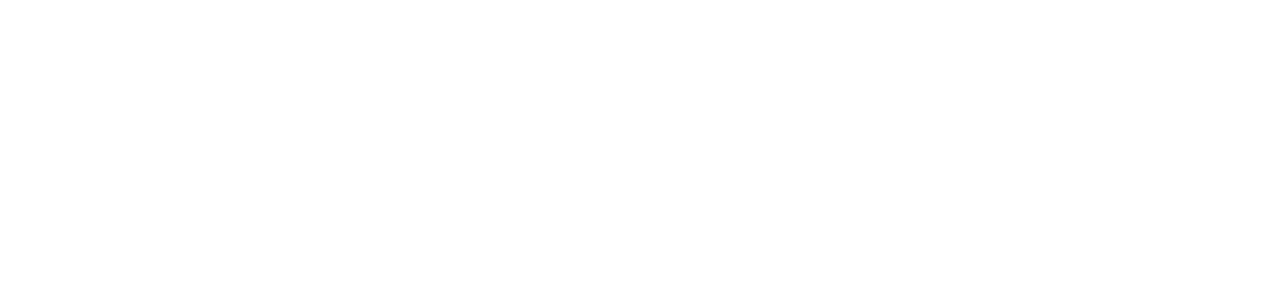
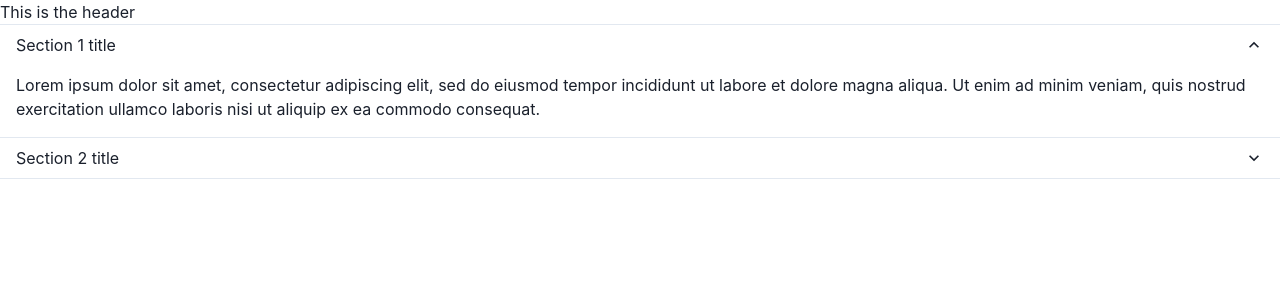
Before and after one commit to LamiSaadat/hackthe6ix-hackathon, a React (Create React App) app in the folder client/: page / in a window 1280 px wide. Shown: the top 300 px of the page. Built offline with nearby package versions, Linux system fonts and the light colour scheme.

Commit message:
initial project structure set up

```diff
--- a/client/package.json
+++ b/client/package.json
@@ -3,12 +3,15 @@
   "version": "0.1.0",
   "private": true,
   "dependencies": {
+    "@chakra-ui/icons": "^2.0.8",
+    "@chakra-ui/react": "^2.2.8",
     "@testing-library/jest-dom": "^5.16.5",
     "@testing-library/react": "^13.3.0",
     "@testing-library/user-event": "^13.5.0",
     "axios": "^0.27.2",
     "react": "^18.2.0",
     "react-dom": "^18.2.0",
+    "react-router-dom": "^6.3.0",
     "react-scripts": "5.0.1",
     "sass": "^1.54.5",
     "web-vitals": "^2.1.4"
--- a/client/src/App.js
+++ b/client/src/App.js
@@ -1,7 +1,21 @@
 import "./App.scss";
+import { BrowserRouter as Router, Routes, Route } from "react-router-dom";
+import { ChakraProvider } from "@chakra-ui/react";
 
-function App() {
-  return <div></div>;
-}
+import Home from "./pages/Home/Home";
+import Header from "./components/Header/Header";
+
+const App = () => {
+  return (
+    <ChakraProvider>
+      <Router>
+        <Header />
+        <Routes>
+          <Route exact path="/" element={<Home />} />
+        </Routes>
+      </Router>
+    </ChakraProvider>
+  );
+};
 
 export default App;
--- /dev/null
+++ b/client/src/components/Header/Header.js
@@ -0,0 +1,7 @@
+import "./Header.scss";
+
+function Header() {
+  return <div>This is the header</div>;
+}
+
+export default Header;
--- /dev/null
+++ b/client/src/pages/Home/Home.js
@@ -0,0 +1,51 @@
+import "./Home.scss";
+import {
+  Accordion,
+  AccordionItem,
+  AccordionButton,
+  AccordionPanel,
+  AccordionIcon,
+  Box,
+} from "@chakra-ui/react";
+
+function Home() {
+  return (
+    <Accordion defaultIndex={[0]} allowMultiple>
+      <AccordionItem>
+        <h2>
+          <AccordionButton>
+            <Box flex="1" textAlign="left">
+              Section 1 title
+            </Box>
+            <AccordionIcon />
+          </AccordionButton>
+        </h2>
+        <AccordionPanel pb={4}>
+          Lorem ipsum dolor sit amet, consectetur adipiscing elit, sed do
+          eiusmod tempor incididunt ut labore et dolore magna aliqua. Ut enim ad
+          minim veniam, quis nostrud exercitation ullamco laboris nisi ut
+          aliquip ex ea commodo consequat.
+        </AccordionPanel>
+      </AccordionItem>
+
+      <AccordionItem>
+        <h2>
+          <AccordionButton>
+            <Box flex="1" textAlign="left">
+              Section 2 title
+            </Box>
+            <AccordionIcon />
+          </AccordionButton>
+        </h2>
+        <AccordionPanel pb={4}>
+          Lorem ipsum dolor sit amet, consectetur adipiscing elit, sed do
+          eiusmod tempor incididunt ut labore et dolore magna aliqua. Ut enim ad
+          minim veniam, quis nostrud exercitation ullamco laboris nisi ut
+          aliquip ex ea commodo consequat.
+        </AccordionPanel>
+      </AccordionItem>
+    </Accordion>
+  );
+}
+
+export default Home;
```
Also changed, not shown: client/src/components/Header/Header.scss (added), client/src/pages/Home/Home.scss (added), 1 other file (tests, documents, lock files or other folders).
